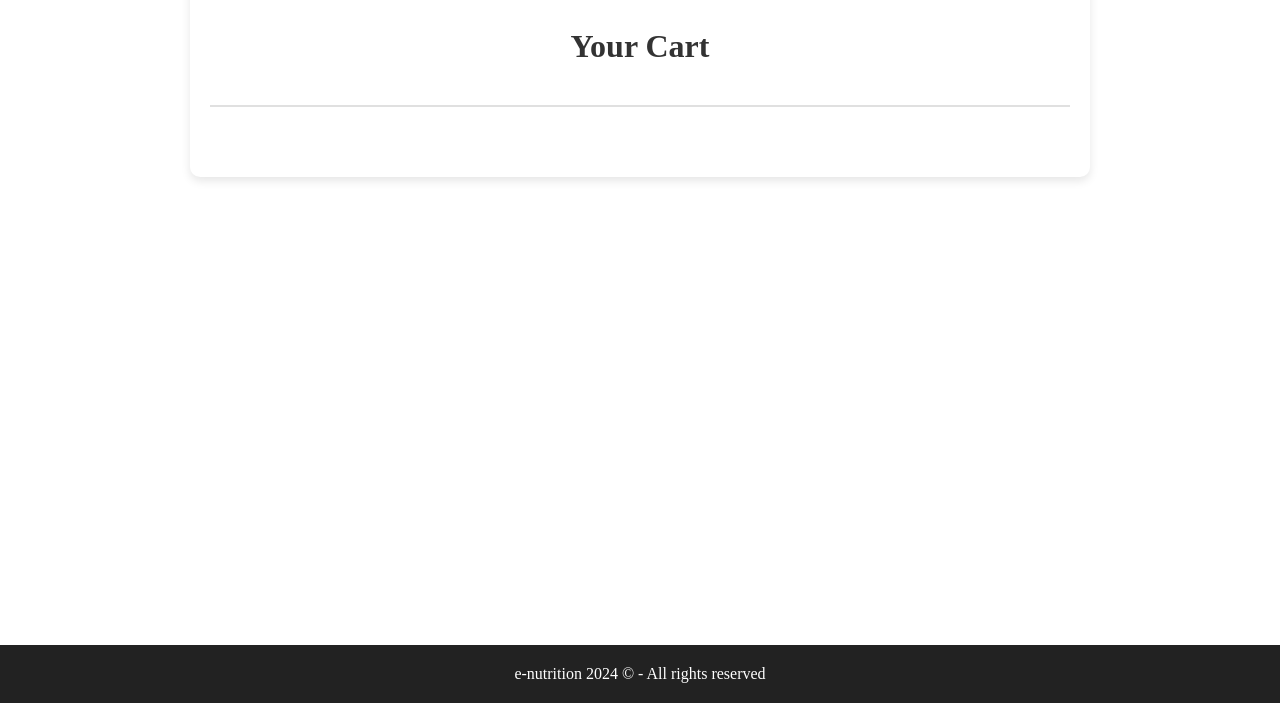
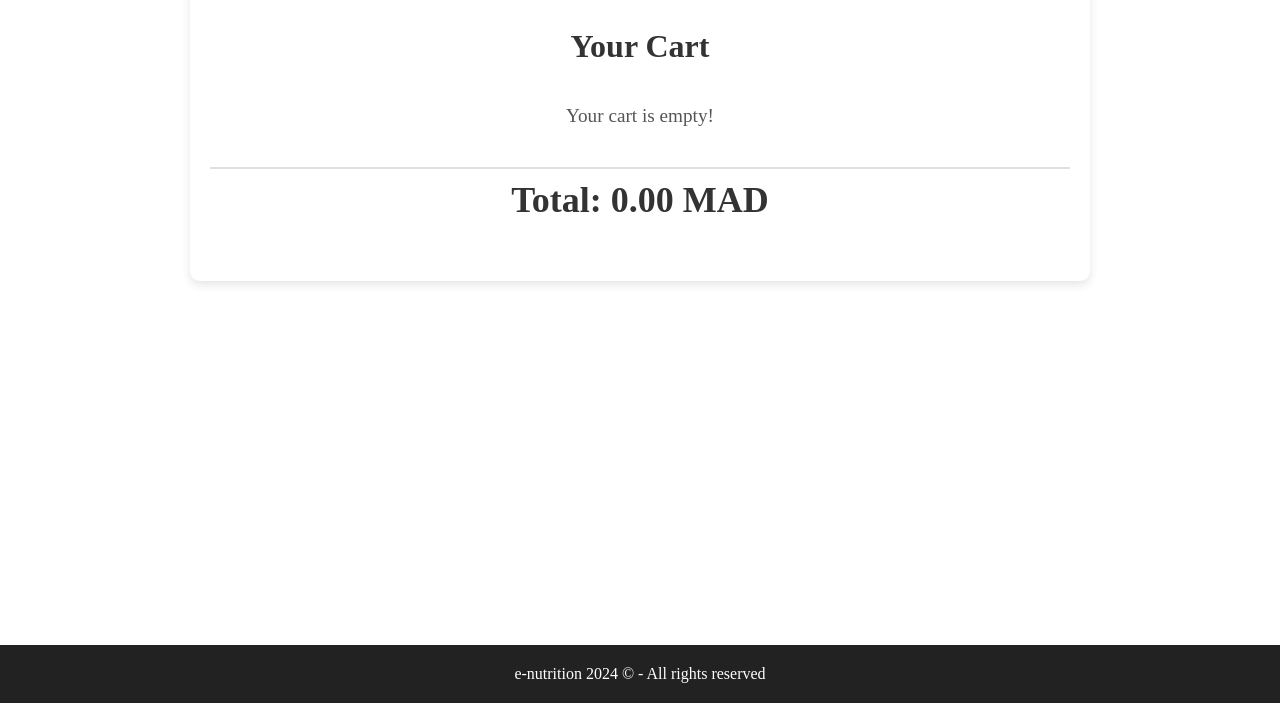
Before and after one commit to younsai/younsai.github.io, a plain HTML site: page public/cart.html in a window 1280 px wide. Shown: the part 97-800 px from the top of the page. Drawn offline with Linux system fonts and the light colour scheme.

Commit message:
Update cart.html

```diff
--- a/public/cart.html
+++ b/public/cart.html
@@ -6,6 +6,7 @@
     <title>Cart | e-nutrition</title>
     <link rel="stylesheet" href="../src/styles/index.css">
     <script src="../src/scripts/cart.js" defer></script>
+    <script src="../src/scripts/displayCart.js" defer></script>
 </head>
 <body>
     <!-- Navbar -->
```
